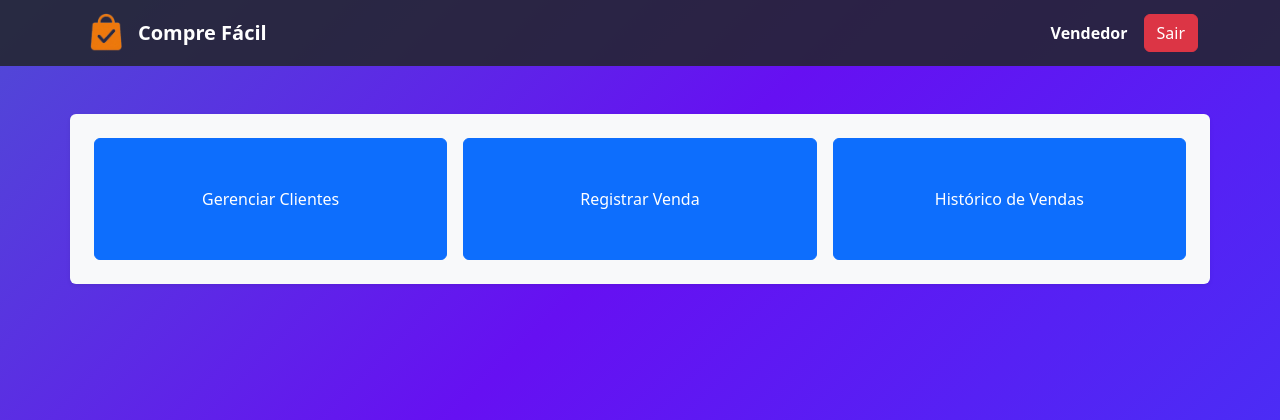
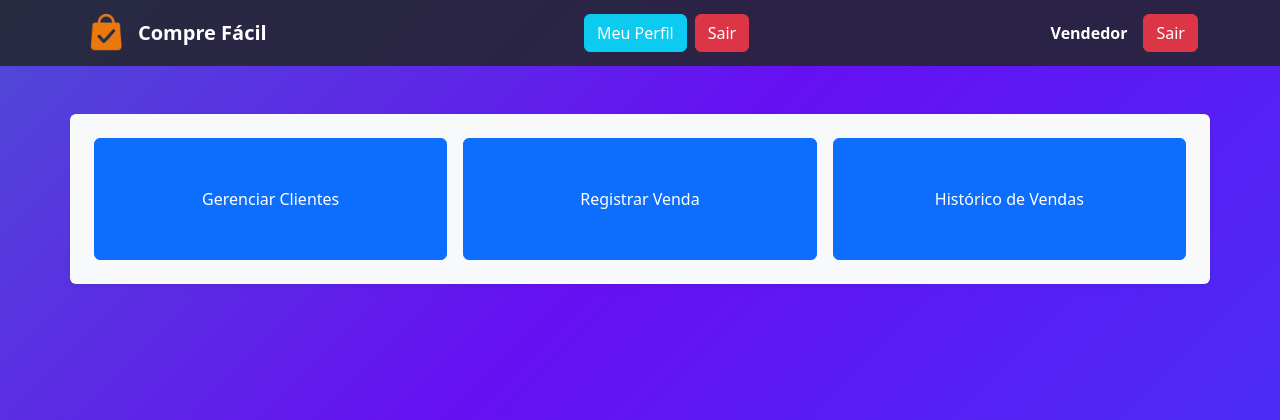
Before and after one commit to ViniciusLvr/SVCE, a PHP site: page /public/painel.php in a window 1280 px wide. Shown: the top 420 px of the page. Run offline with PHP 8.4, Linux system fonts and the light colour scheme; the visitor is signed in with stand-in values (Sample User, id 1).

Commit message:
feat/ perfil acessivel pelo painel

```diff
--- a/public/painel.php
+++ b/public/painel.php
@@ -24,6 +24,11 @@ $cargo = getCargo();
                     style="object-fit:contain;">
                 <span class="fw-bold text-white">Compre Fácil</span>
             </a>
+
+            <div class="d-flex gap-2">
+                <a href="../usuarios/perfil.php" class="btn btn-info text-white">Meu Perfil</a>
+                <a href="logout.php" class="btn btn-danger">Sair</a>
+            </div>
 
             <div class="d-flex align-items-center">
                 <span class="me-3 text-white fw-semibold">
```
